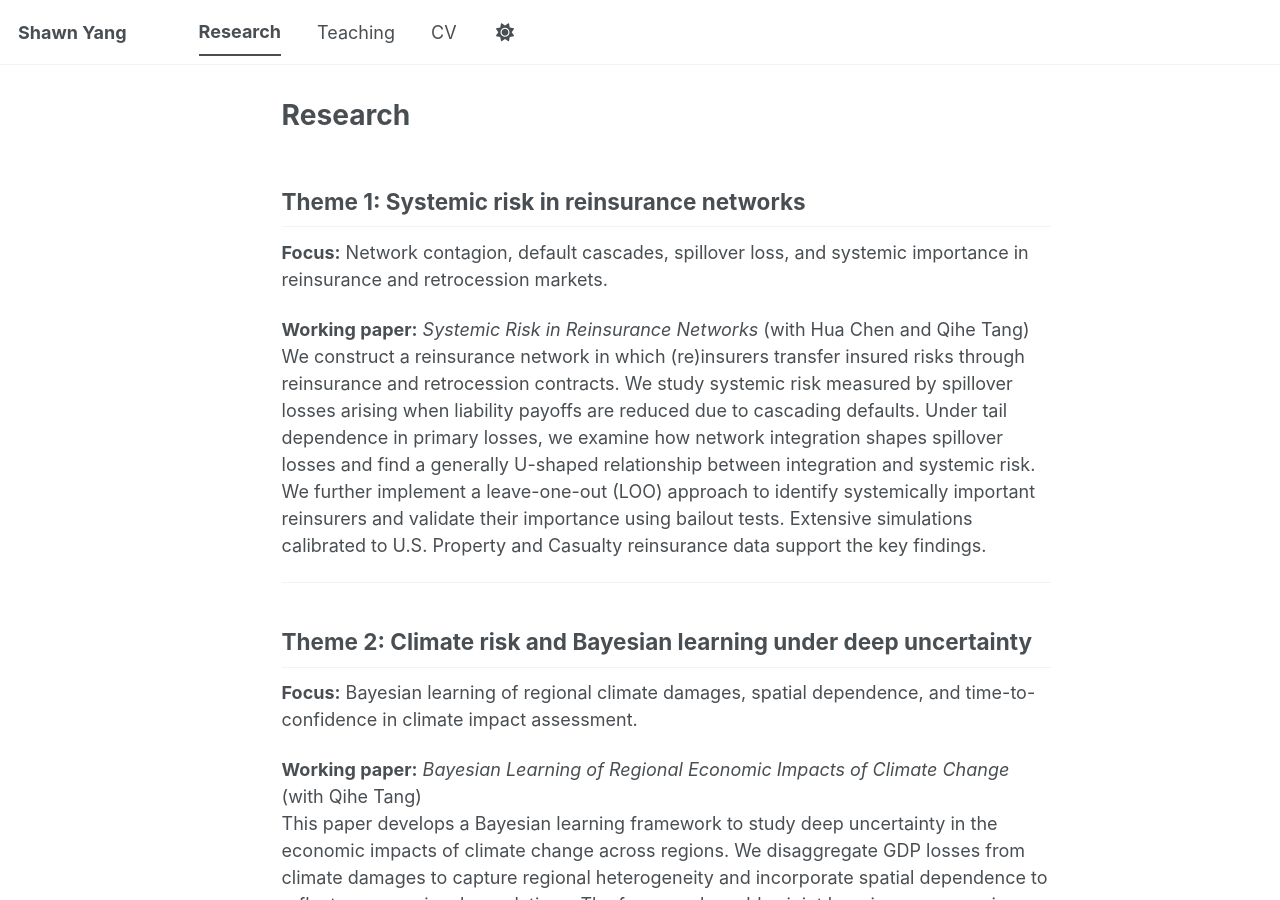
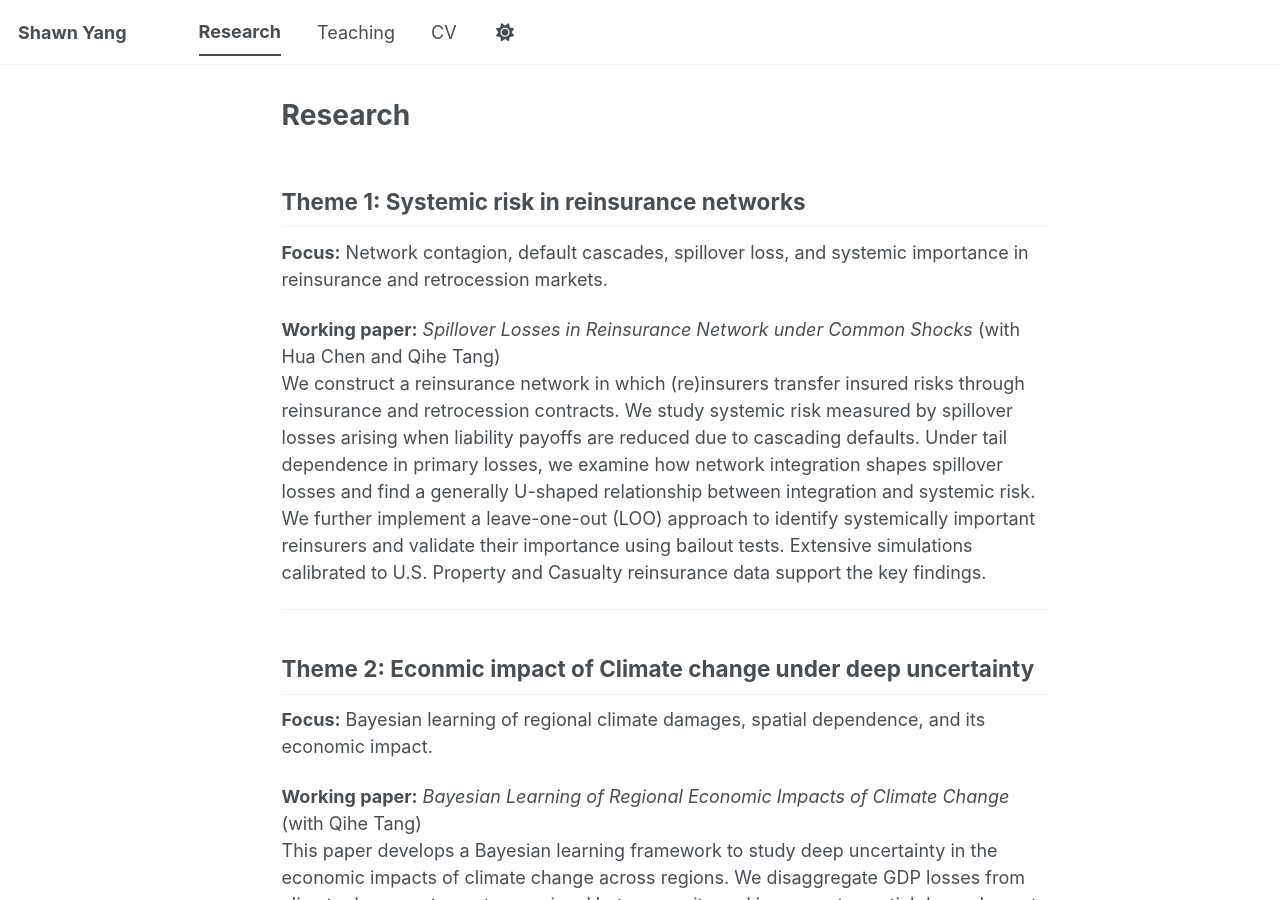
Before and after one commit to Shawnyangbest/Shawnyangbest, a Jekyll site: the page built from _pages/research.md, in a window 1280 px wide and 900 px high. Built offline with Jekyll 4.4.1, drawn with Linux system fonts in a browser that asks for light colours; a script bundle is joined from its source files by our own code; library files that are not in the unit come from our copies.

Commit message:
Update research.md

```diff
--- a/_pages/research.md
+++ b/_pages/research.md
@@ -8,13 +8,13 @@ author_profile: false
 ## Theme 1: Systemic risk in reinsurance networks
 **Focus:** Network contagion, default cascades, spillover loss, and systemic importance in reinsurance and retrocession markets.
 
-**Working paper:** *Systemic Risk in Reinsurance Networks* (with Hua Chen and Qihe Tang)
+**Working paper:** *Spillover Losses in Reinsurance Network under Common Shocks* (with Hua Chen and Qihe Tang)
 We construct a reinsurance network in which (re)insurers transfer insured risks through reinsurance and retrocession contracts. We study systemic risk measured by spillover losses arising when liability payoffs are reduced due to cascading defaults. Under tail dependence in primary losses, we examine how network integration shapes spillover losses and find a generally U-shaped relationship between integration and systemic risk. We further implement a leave-one-out (LOO) approach to identify systemically important reinsurers and validate their importance using bailout tests. Extensive simulations calibrated to U.S. Property and Casualty reinsurance data support the key findings.
 
 ---
 
-## Theme 2: Climate risk and Bayesian learning under deep uncertainty
-**Focus:** Bayesian learning of regional climate damages, spatial dependence, and time-to-confidence in climate impact assessment.
+## Theme 2: Econmic impact of Climate change under deep uncertainty
+**Focus:** Bayesian learning of regional climate damages, spatial dependence, and its economic impact.
 
 **Working paper:** *Bayesian Learning of Regional Economic Impacts of Climate Change* (with Qihe Tang)
 This paper develops a Bayesian learning framework to study deep uncertainty in the economic impacts of climate change across regions. We disaggregate GDP losses from climate damages to capture regional heterogeneity and incorporate spatial dependence to reflect cross-regional correlations. The framework enables joint learning across regions by leveraging shared information. We characterize uncertainty reduction dynamics and estimate the time required to reach target confidence levels in damage assessments across countries and sectors. Joint learning converges faster than individual learning when uncertain parameters follow a multivariate normal distribution. The empirical application uses the FUND dataset and IPCC Representative Concentration Pathways (RCPs).
```
